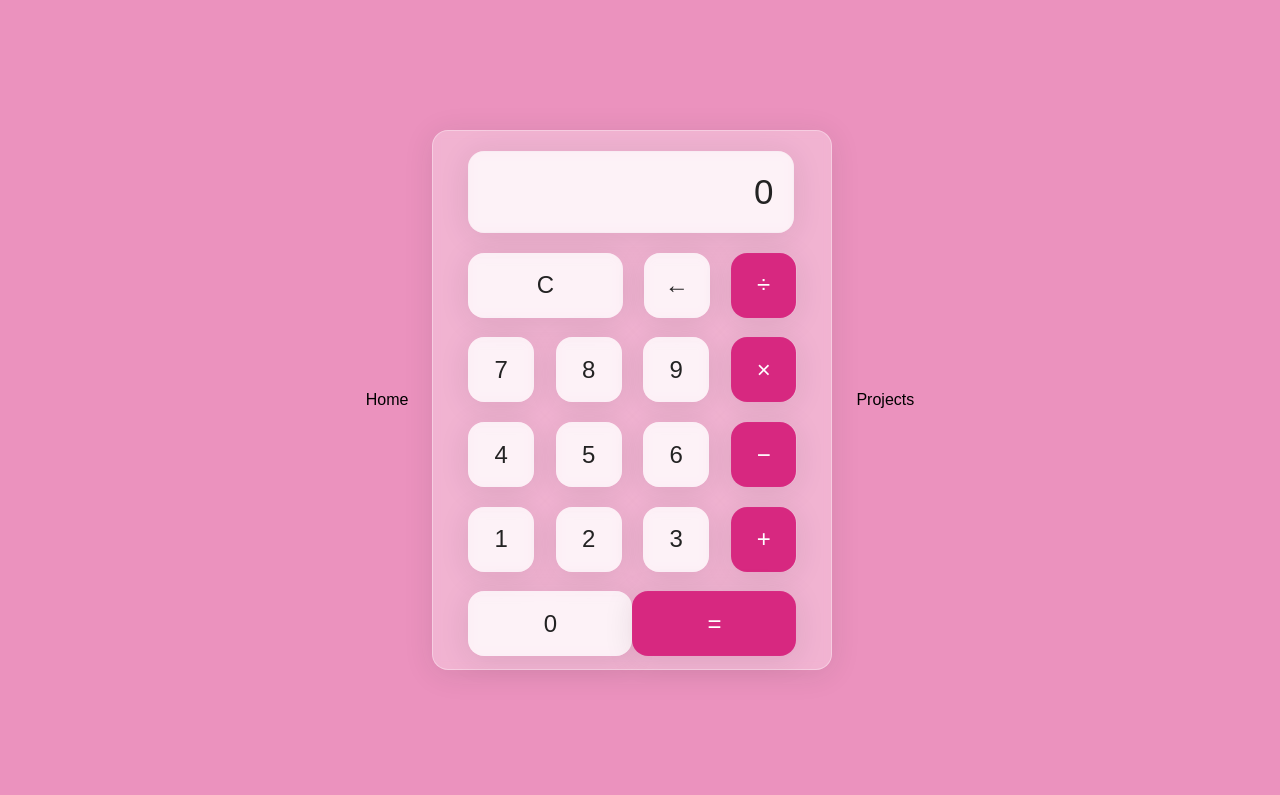
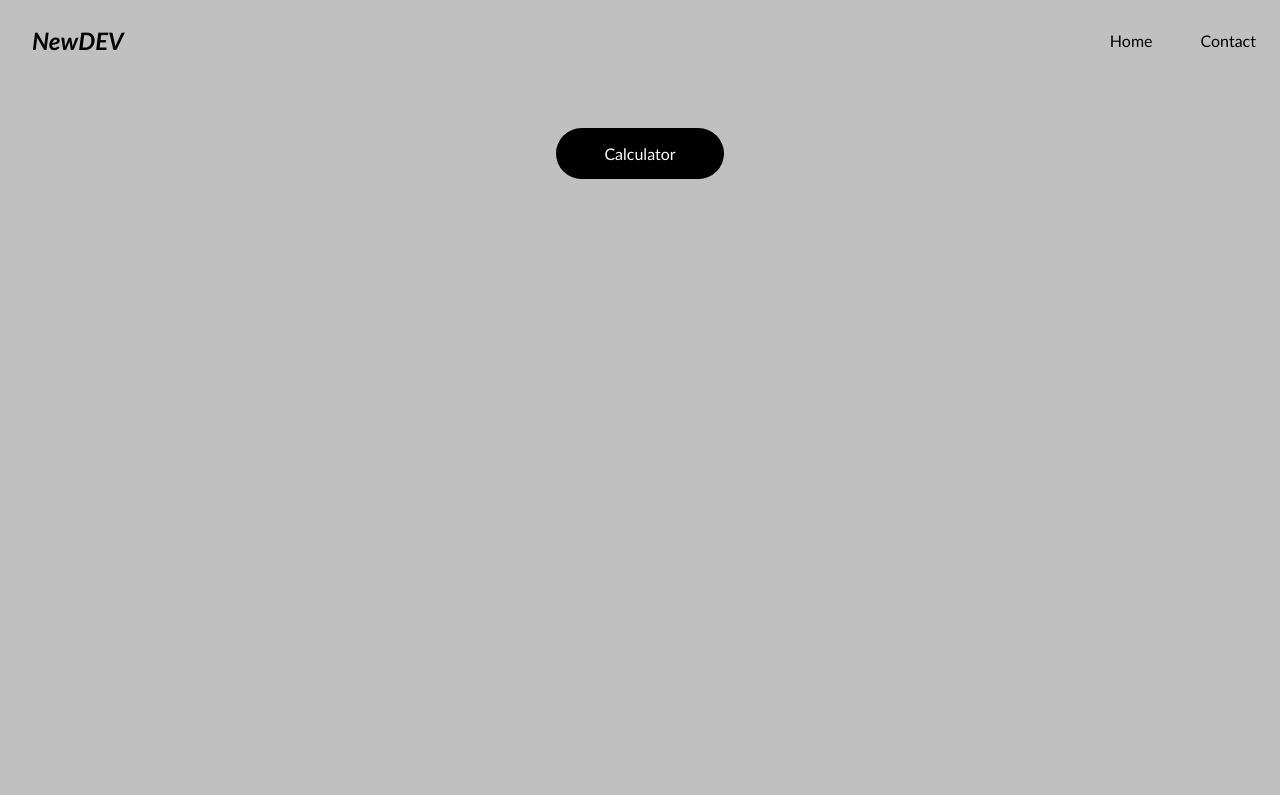
Before and after one commit to nnh26/Personal-Portfolio, a plain HTML site: page Projects.html in a window 1280 px wide. Drawn offline with Linux system fonts and the light colour scheme.

Commit message:
Update Projects.html

```diff
--- a/Projects.html
+++ b/Projects.html
@@ -1,120 +1,43 @@
 <!DOCTYPE html>
 <html lang="en">
+  <head>
+    <meta charset="UTF-8" />
+    <meta name="viewport" content="width=device-width, initial-scale=1.0" />
+    <title>Document</title>
+    <link rel="stylesheet" href="style3.css" />
+    <style>
+      .center {
+        text-align: center;
+      }
+    </style>
+  </head>
+  <body>
    <nav>
-
+    <div class="logo">NewDEV</div>
     <div class="nav-items">
-          <a href="index.html">Home</a>
+      <a href="index.html">Home</a><a href="Contact.html">Contact</a>
     </div>
    </nav>
 
-
-<head>
-
-
-    <meta charset="UTF-8">
-    <meta http-equiv="X-UA-Compatible" content="IE=edge">
-    <meta name="viewport" content="width=device-width, initial-scale=1.0">
-    <link rel="stylesheet" href="style4.css">
-    <title>Calculator</title>
-
-
-
-
-</head>
-
-<body>
-
-
-
-
-    <div class="wrapper">
-        <section class = "screen" >
-            0
-    </section>
-        <section class="calc-buttons">
-            <div class="calc-button-row">
-                    <button class="calc-button double">
-                        C
-                    </button>
-                    <button class="calc-button">
-                        &larr;
-                    </button>
-                    <button class="calc-button">
-                        &divide;
-                    </button>
-                </div>
-            <div class="calc-button-row">
-
-                    <button class="calc-button">
-                        7
-                    </button>
-                    <button class="calc-button">
-                        8
-                    </button>
-                    <button class="calc-button">
-                        9
-                    </button>
-                    <button class="calc-button">
-                        &times;
-                    </button>
-
-            </div>
-                <div class="calc-button-row">
-                    <button class="calc-button">
-                        4
-                    </button>
-                    <button class="calc-button">
-                        5
-                    </button>
-                    <button class="calc-button">
-                        6
-                    </button>
-                    <button class="calc-button">
-                        &minus;
-                    </button>
-
-                </div>
-                <div class="calc-button-row">
-                    <button class="calc-button">
-                        1
-                    </button>
-                    <button class="calc-button">
-                        2
-                    </button>
-                    <button class="calc-button">
-                        3
-                    </button>
-                    <button class="calc-button">
-                        &plus;
-                    </button>
-                </div>
-                <div class="calc-button-row">
-                    <button class="calc-button triple">
-                        0
-                    </button>
-                    <button class="calc-button triple">
-                        &equals;
-                    </button>
+   <section class="hero">
+    <div class="hero-container">
+      <div class="column-center">
+        <a href="Calculator.html"><button>Calculator</button></a>
       </div>
     </div>
   </section>
-    </div>
+   <!--
+   <section class="hero">
+    <div class="hero-container">
+      <div class="column-left">
 
         <div>
-        <nav>
+          <p>Work in progress</p>
 
-            <div class="nav-items">
-              <a href="Projects.html">Projects</a>
           </div>
-          </nav>
       </div>
-
-
-
-    <script src="script.js"></script>
-
+      -->
 
   </body>
 
-
 </html>
```
Lines whose indentation alone changed are shown as unchanged.
